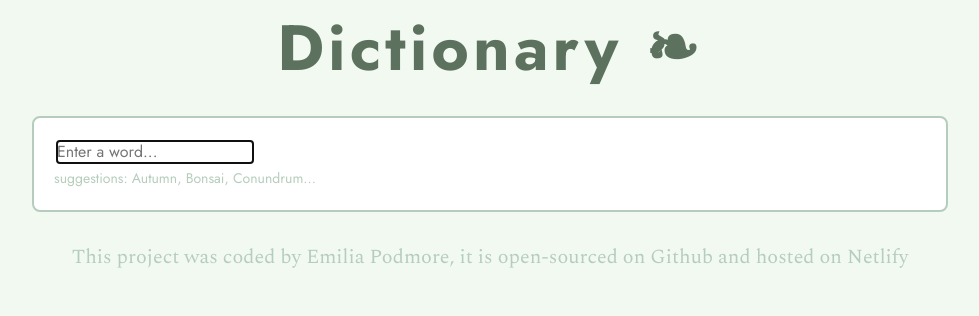
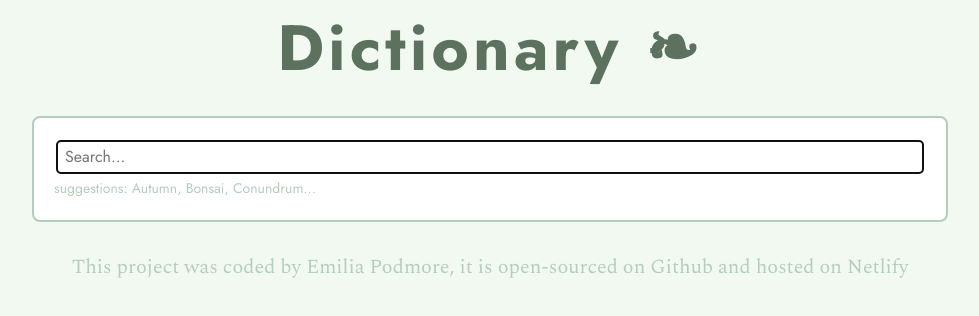
Before and after one commit to EmiliaPodmore/react-dictionary, a React (Create React App) app: page / in a window 1280 px wide. Shown: the top 316 px of the page, without its empty margins (150-1129 px from the left). Built offline with nearby package versions, Linux system fonts and the light colour scheme; no server answers.

Commit message:
Sectioned CSS components

```diff
--- a/src/Dictionary.css
+++ b/src/Dictionary.css
@@ -11,21 +11,23 @@
   transition: all 150ms ease-in-out;
 }
 .Dictionary section:hover {
-  box-shadow: 6px 8px #b6cdbd;
+  transform: translateY(-4px) translateX(-2px);
+  box-shadow: 6px 8px 6px rgb(52, 52, 52, 0.4);
 }
-input {
+.Dictionary input {
+  color: #e85e66;
+  width: 100%;
+  padding: 6px 10px;
+  border-radius: 6px;
   border: 1px solid #ffff;
 }
-h3 {
-  font-family: var(--secondary-font);
-}
-small {
+.Dictionary .Suggestion {
   color: #b6cdbd;
 }
 em {
   color: #e85e66;
 }
 .Definition {
-  color: #343434;
+  color: #5a5c5a;
   font-size: 20px;
 }
--- a/src/Dictionary.js
+++ b/src/Dictionary.js
@@ -36,7 +36,7 @@ export default function Dictionary(props) {
           <form onSubmit={handleSubmit}>
             <input
               type="search"
-              placeholder="Enter a word..."
+              placeholder="Search..."
               autoFocus={true}
               onChange={handleKeywordChange}
             />
--- /dev/null
+++ b/src/Meaning.css
@@ -0,0 +1,3 @@
+.Meaning h3 {
+  font-family: var(--secondary-font);
+}
--- a/src/Results.css
+++ b/src/Results.css
@@ -1,6 +1,6 @@
-h1 {
+.Results h1 {
   font-size: 48px;
 }
-h2 {
+.Phonetics h2 {
   color: #e85e66;
 }
```
